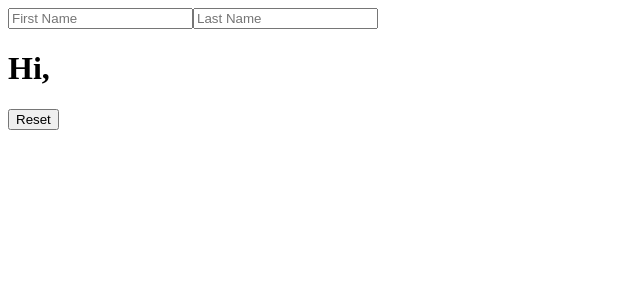
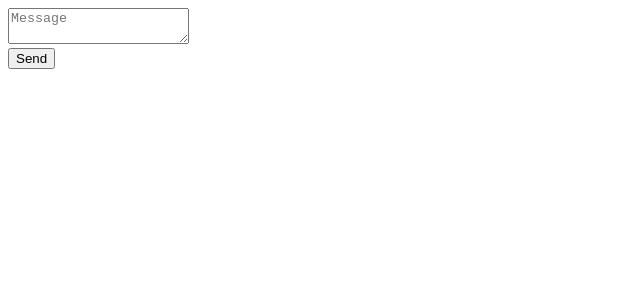
Before and after one commit to aebb27/React-tutorial, a React (Vite) app: page / in a window 1280 px wide. Shown: the top 300 px of the page, without its empty margins (0-640 px from the left). Built offline with nearby package versions, Linux system fonts and the light colour scheme; the HTML template or start-up script is replaced by a standard one.

Commit message:
Fix a crash
Challenge 3: Fix a crash
Link: https://react.dev/learn/state-a-components-memory

```diff
--- a/src/App.jsx
+++ b/src/App.jsx
@@ -1,36 +1,25 @@
 import { useState } from 'react'
 
-export default function Form() {
-  const [firstName, setFirstName] = useState('')
-  const [lastName, setLastName] = useState('')
+export default function FeedbackForm() {
+  const [isSent, setIsSent] = useState(false)
+  const [message, setMessage] = useState('')
 
-  function handleFirstNameChange(e) {
-    setFirstName(e.target.value)
+  if(isSent) {
+    return <h1>Thank you!</h1>
   }
-
-  function handleLastNameChange(e) {
-    setLastName(e.target.value)
-  }
-
-  function handleReset() {
-    setFirstName('')
-    setLastName('')
-  }
-
   return (
-    <form onSubmit={e => e.preventDefault()}>
-      <input
-        placeholder="First Name"
-        value={firstName}
-        onChange={handleFirstNameChange}
-      />
-      <input
-        placeholder="Last Name"
-        value={lastName}
-        onChange={handleLastNameChange}
-      />
-      <h1>Hi, {firstName} {lastName}</h1>
-      <button onClick={handleReset}>Reset</button>
-    </form>
-  )
+      <form onSubmit={e => {
+        e.preventDefault
+        alert(`Sending: ${message}`)
+        setIsSent(true)
+      }}>
+        <textarea
+          placeholder="Message"
+          value={message}
+          onChange={e => setMessage(e.target.value)}
+        />
+        <br />
+        <button type="submit">Send</button>
+      </form>
+    )
 }
```
